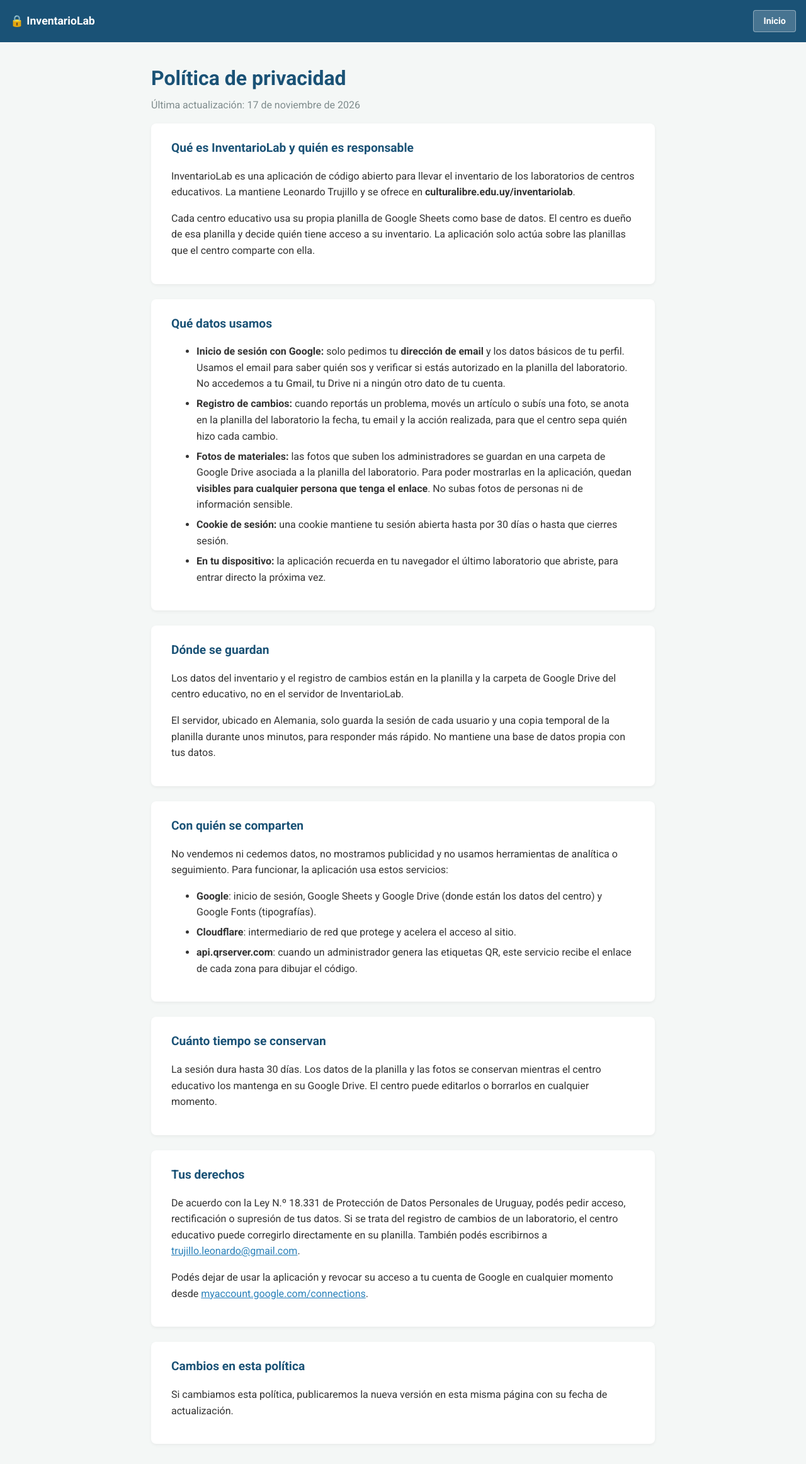
After one commit to kterva/inventariolab, a Node server app: page /inventariolab/privacidad in a window 1280 px wide. The commit adds this page. Shown: the whole page at 63% size. Run offline with Node 20, Linux system fonts and the light colour scheme; some libraries are stand-ins or nearby versions.

Commit message:
feat: página de política de privacidad y email de cuenta de servicio desde la credencial
- Nueva ruta /inventariolab/privacidad, enlazada desde la portada y el
  login; requerida para publicar la app OAuth.
- El email de la cuenta de servicio que se muestra a los liceos se toma
  del client_email de GOOGLE_SERVICE_ACCOUNT_JSON en lugar de estar
  escrito en el código (apuntaba a un proyecto eliminado).

```diff
--- a/server.js
+++ b/server.js
@@ -9,6 +9,17 @@ const googleClient = require('./googleClient');
 const app = express();
 app.set('trust proxy', 1); // Confiar en el proxy de Nginx
 const PORT = process.env.PORT || 3000;
+
+// Email de la cuenta de servicio, tomado de la credencial configurada.
+// Es el email con el que cada liceo debe compartir su planilla.
+const SERVICE_ACCOUNT_EMAIL = (() => {
+  try {
+    return JSON.parse(process.env.GOOGLE_SERVICE_ACCOUNT_JSON || '{}').client_email || 'cuenta-de-servicio@...';
+  } catch (err) {
+    console.error('Error parseando GOOGLE_SERVICE_ACCOUNT_JSON');
+    return 'cuenta-de-servicio@...';
+  }
+})();
 
 // Configurar EJS
 app.set('view engine', 'ejs');
@@ -87,7 +98,7 @@ router.use('/lab/:labId', async (req, res, next) => {
     if (err.message === "ACCESO_DENEGADO") {
       // Remover cualquier id defectuoso o sin permisos del cliente
       return res.render('setup_error', {
-        serviceAccountEmail: googleClient.SERVICE_ACCOUNT_EMAIL || 'inventario-server-770@gen-lang-client-0264087708.iam.gserviceaccount.com'
+        serviceAccountEmail: SERVICE_ACCOUNT_EMAIL
       });
     }
     console.error('Error al obtener config:', err);
@@ -183,17 +194,11 @@ router.get('/lab/:labId', async (req, res) => {
 // ─── RUTAS GLOBALES (SIN LABID) ────────────────────────
 
 router.get('/', (req, res) => {
-  let saEmail = 'cuenta-de-servicio@...';
-  try {
-    const credsStr = process.env.GOOGLE_SERVICE_ACCOUNT_JSON;
-    if (credsStr) {
-      const creds = JSON.parse(credsStr);
-      if (creds.client_email) saEmail = creds.client_email;
-    }
-  } catch (err) {
-    console.error('Error parseando JSON en ruta home');
-  }
-  res.render('home', { serviceAccountEmail: saEmail });
+  res.render('home', { serviceAccountEmail: SERVICE_ACCOUNT_EMAIL });
+});
+
+router.get('/privacidad', (req, res) => {
+  res.render('privacidad');
 });
 
 router.get('/ayuda', (req, res) => {
@@ -353,17 +358,7 @@ router.post('/lab/:labId/api/generar-qrs', apiAuth, requireAdmin, async (req, re
 
 // Ruta principal de bienvenida / onboarding
 router.get('/', (req, res) => {
-  let saEmail = 'cuenta-de-servicio@...';
-  try {
-    const credsStr = process.env.GOOGLE_SERVICE_ACCOUNT_JSON;
-    if (credsStr) {
-      const creds = JSON.parse(credsStr);
-      if (creds.client_email) saEmail = creds.client_email;
-    }
-  } catch (err) {
-    console.error('Error parseando JSON en ruta home');
-  }
-  res.render('home', { serviceAccountEmail: saEmail });
+  res.render('home', { serviceAccountEmail: SERVICE_ACCOUNT_EMAIL });
 });
 
 // Montar el router en el subpath definido
--- a/views/home.ejs
+++ b/views/home.ejs
@@ -181,6 +181,8 @@
     </div>
   </div>
 
+  <p style="text-align:center; margin:2rem 0 1rem; font-size:0.85rem;"><a href="/inventariolab/privacidad" style="color:#7f8c8d;">Política de privacidad</a> · <a href="/inventariolab/ayuda" style="color:#7f8c8d;">Ayuda</a></p>
+
   <script>
     document.addEventListener('DOMContentLoaded', () => {
       const recentId = localStorage.getItem('recentLabId');
--- a/views/login.ejs
+++ b/views/login.ejs
@@ -91,6 +91,7 @@
     <div class="footer-info">
       Debes ingresar con el correo autorizado en la configuración del laboratorio.<br><br>
       <a href="#" onclick="desconectarPlanilla(); return false;" style="color: #e74c3c; text-decoration: none; font-weight: bold;">← Cambiar de laboratorio</a>
+      <br><br><a href="/inventariolab/privacidad" style="color: #7f8c8d; font-size: 0.85em;">Política de privacidad</a>
     </div>
   </div>
   <script>
--- /dev/null
+++ b/views/privacidad.ejs
@@ -0,0 +1,85 @@
+<!DOCTYPE html>
+<html lang="es">
+<head>
+  <meta charset="utf-8">
+  <meta name="viewport" content="width=device-width, initial-scale=1.0">
+  <title>Política de privacidad - InventarioLab</title>
+  <link rel="stylesheet" href="https://fonts.googleapis.com/css2?family=Roboto:wght@300;400;700&display=swap">
+  <style>
+    :root { --primary: #1a5276; --secondary: #2980b9; --bg: #f4f7f6; --text: #333; }
+    body { font-family: 'Roboto', sans-serif; margin: 0; background: var(--bg); color: var(--text); line-height: 1.6; }
+    nav { background: var(--primary); color: white; padding: 1rem; display: flex; justify-content: space-between; align-items: center; }
+    .nav-btn { background: rgba(255,255,255,0.2); border: 1px solid rgba(255,255,255,0.4); padding: 5px 15px; border-radius: 4px; color: white; text-decoration: none; font-size: 0.9rem; font-weight: bold; }
+    .container { max-width: 800px; margin: 2rem auto; padding: 0 1rem; }
+    .section { background: white; padding: 1.5rem 2rem; border-radius: 8px; box-shadow: 0 2px 5px rgba(0,0,0,0.05); margin-bottom: 1.5rem; }
+    h1 { color: var(--primary); margin-bottom: 0.25rem; }
+    h2 { color: var(--primary); font-size: 1.2rem; margin-top: 0; }
+    .meta { color: #7f8c8d; margin-top: 0; }
+    a { color: var(--secondary); }
+    li { margin-bottom: 0.4rem; }
+    @media (max-width: 600px) { .section { padding: 1.25rem; } }
+  </style>
+</head>
+<body>
+
+<nav>
+  <div style="font-weight: bold; font-size: 1.1rem;">🔒 InventarioLab</div>
+  <a href="/inventariolab" class="nav-btn">Inicio</a>
+</nav>
+
+<div class="container">
+  <h1>Política de privacidad</h1>
+  <p class="meta">Última actualización: 17 de noviembre de 2026</p>
+
+  <div class="section">
+    <h2>Qué es InventarioLab y quién es responsable</h2>
+    <p>InventarioLab es una aplicación de código abierto para llevar el inventario de los laboratorios de centros educativos. La mantiene Leonardo Trujillo y se ofrece en <strong>culturalibre.edu.uy/inventariolab</strong>.</p>
+    <p>Cada centro educativo usa su propia planilla de Google Sheets como base de datos. El centro es dueño de esa planilla y decide quién tiene acceso a su inventario. La aplicación solo actúa sobre las planillas que el centro comparte con ella.</p>
+  </div>
+
+  <div class="section">
+    <h2>Qué datos usamos</h2>
+    <ul>
+      <li><strong>Inicio de sesión con Google:</strong> solo pedimos tu <strong>dirección de email</strong> y los datos básicos de tu perfil. Usamos el email para saber quién sos y verificar si estás autorizado en la planilla del laboratorio. No accedemos a tu Gmail, tu Drive ni a ningún otro dato de tu cuenta.</li>
+      <li><strong>Registro de cambios:</strong> cuando reportás un problema, movés un artículo o subís una foto, se anota en la planilla del laboratorio la fecha, tu email y la acción realizada, para que el centro sepa quién hizo cada cambio.</li>
+      <li><strong>Fotos de materiales:</strong> las fotos que suben los administradores se guardan en una carpeta de Google Drive asociada a la planilla del laboratorio. Para poder mostrarlas en la aplicación, quedan <strong>visibles para cualquier persona que tenga el enlace</strong>. No subas fotos de personas ni de información sensible.</li>
+      <li><strong>Cookie de sesión:</strong> una cookie mantiene tu sesión abierta hasta por 30 días o hasta que cierres sesión.</li>
+      <li><strong>En tu dispositivo:</strong> la aplicación recuerda en tu navegador el último laboratorio que abriste, para entrar directo la próxima vez.</li>
+    </ul>
+  </div>
+
+  <div class="section">
+    <h2>Dónde se guardan</h2>
+    <p>Los datos del inventario y el registro de cambios están en la planilla y la carpeta de Google Drive del centro educativo, no en el servidor de InventarioLab.</p>
+    <p>El servidor, ubicado en Alemania, solo guarda la sesión de cada usuario y una copia temporal de la planilla durante unos minutos, para responder más rápido. No mantiene una base de datos propia con tus datos.</p>
+  </div>
+
+  <div class="section">
+    <h2>Con quién se comparten</h2>
+    <p>No vendemos ni cedemos datos, no mostramos publicidad y no usamos herramientas de analítica o seguimiento. Para funcionar, la aplicación usa estos servicios:</p>
+    <ul>
+      <li><strong>Google</strong>: inicio de sesión, Google Sheets y Google Drive (donde están los datos del centro) y Google Fonts (tipografías).</li>
+      <li><strong>Cloudflare</strong>: intermediario de red que protege y acelera el acceso al sitio.</li>
+      <li><strong>api.qrserver.com</strong>: cuando un administrador genera las etiquetas QR, este servicio recibe el enlace de cada zona para dibujar el código.</li>
+    </ul>
+  </div>
+
+  <div class="section">
+    <h2>Cuánto tiempo se conservan</h2>
+    <p>La sesión dura hasta 30 días. Los datos de la planilla y las fotos se conservan mientras el centro educativo los mantenga en su Google Drive. El centro puede editarlos o borrarlos en cualquier momento.</p>
+  </div>
+
+  <div class="section">
+    <h2>Tus derechos</h2>
+    <p>De acuerdo con la Ley N.º 18.331 de Protección de Datos Personales de Uruguay, podés pedir acceso, rectificación o supresión de tus datos. Si se trata del registro de cambios de un laboratorio, el centro educativo puede corregirlo directamente en su planilla. También podés escribirnos a <a href="mailto:trujillo.leonardo@gmail.com">trujillo.leonardo@gmail.com</a>.</p>
+    <p>Podés dejar de usar la aplicación y revocar su acceso a tu cuenta de Google en cualquier momento desde <a href="https://myaccount.google.com/connections" target="_blank" rel="noopener">myaccount.google.com/connections</a>.</p>
+  </div>
+
+  <div class="section">
+    <h2>Cambios en esta política</h2>
+    <p>Si cambiamos esta política, publicaremos la nueva versión en esta misma página con su fecha de actualización.</p>
+  </div>
+</div>
+
+</body>
+</html>
```
